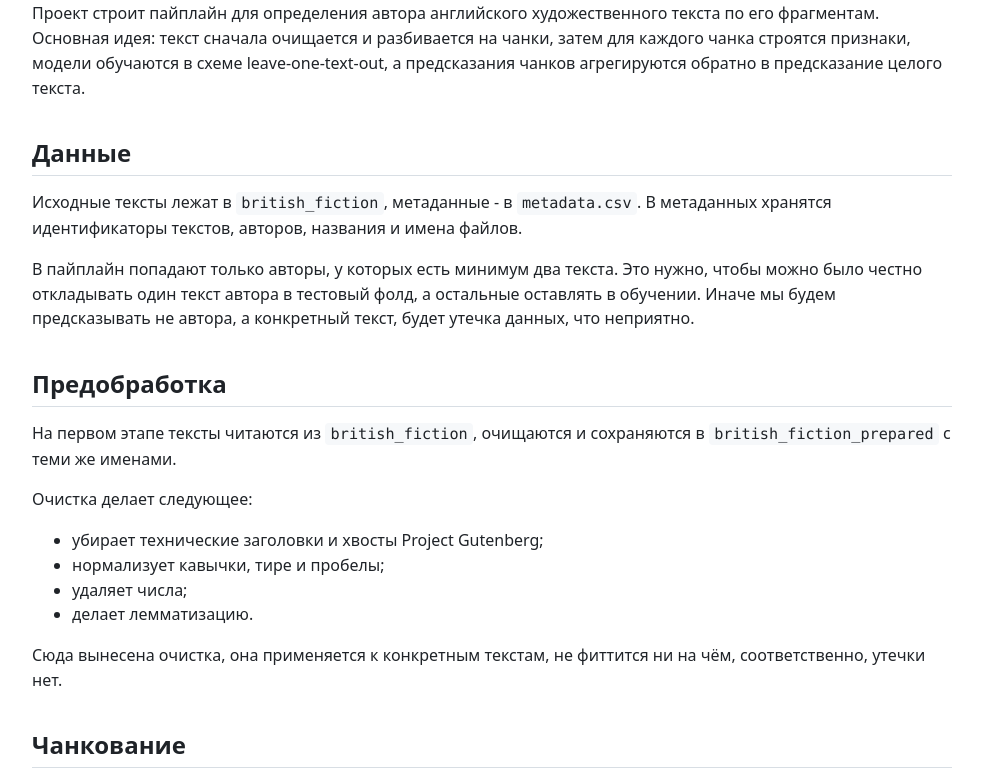
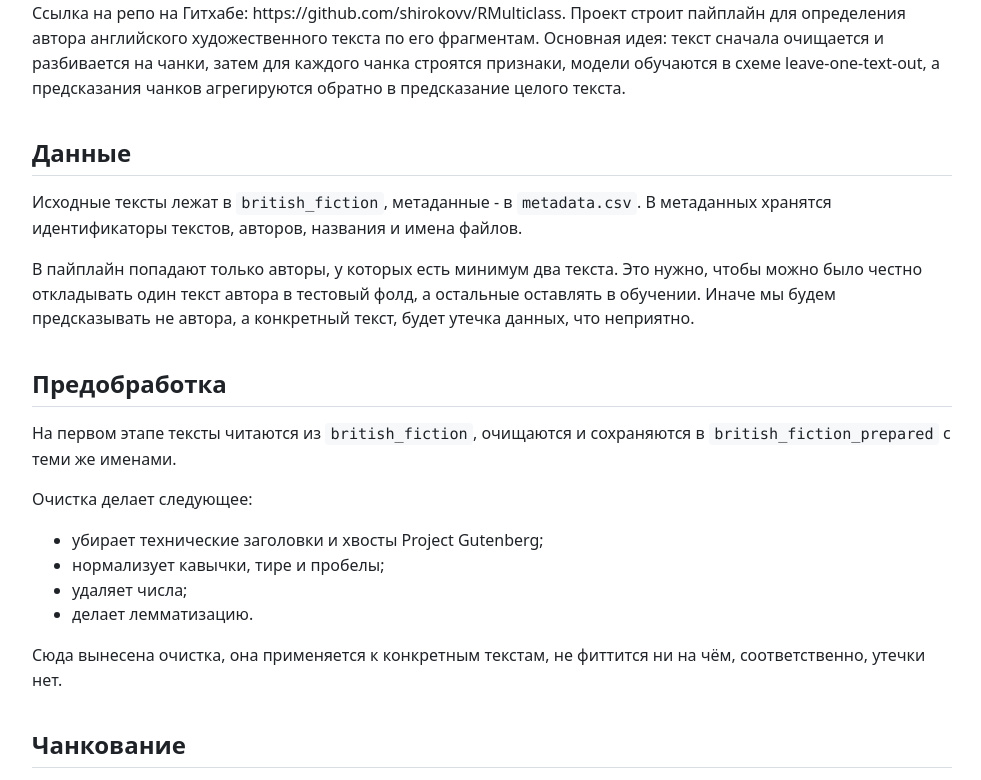
Before and after one commit to shirokovv/RMulticlass, a plain HTML site: page index.html in a window 1280 px wide. Shown: the part 99-879 px from the top of the page, without its empty margins (148-1129 px from the left). Drawn offline with Linux system fonts and the light colour scheme.

Commit message:
Update index.html

```diff
--- a/index.html
+++ b/index.html
@@ -24,7 +24,7 @@
 <body>
 <main>
 <h1>RMulticlass</h1>
-<p>Проект строит пайплайн для определения автора английского художественного текста по его фрагментам. Основная идея: текст сначала очищается и разбивается на чанки, затем для каждого чанка строятся признаки, модели обучаются в схеме leave-one-text-out, а предсказания чанков агрегируются обратно в предсказание целого текста.</p>
+<p>Ссылка на репо на Гитхабе: https://github.com/shirokovv/RMulticlass. Проект строит пайплайн для определения автора английского художественного текста по его фрагментам. Основная идея: текст сначала очищается и разбивается на чанки, затем для каждого чанка строятся признаки, модели обучаются в схеме leave-one-text-out, а предсказания чанков агрегируются обратно в предсказание целого текста.</p>
 <h2>Данные</h2>
 <p>Исходные тексты лежат в <code>british_fiction</code>, метаданные - в <code>metadata.csv</code>. В метаданных хранятся идентификаторы текстов, авторов, названия и имена файлов.</p>
 <p>В пайплайн попадают только авторы, у которых есть минимум два текста. Это нужно, чтобы можно было честно откладывать один текст автора в тестовый фолд, а остальные оставлять в обучении. Иначе мы будем предсказывать не автора, а конкретный текст, будет утечка данных, что неприятно.</p>
```
